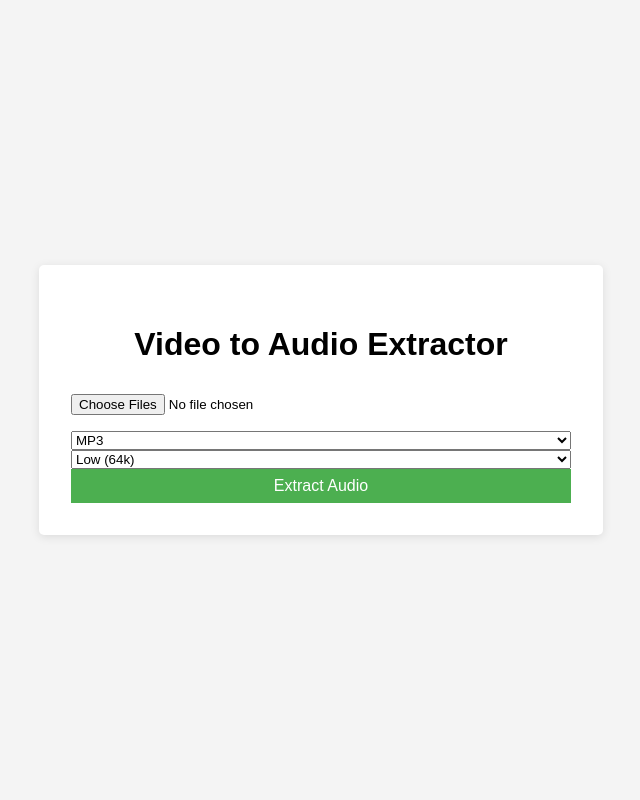
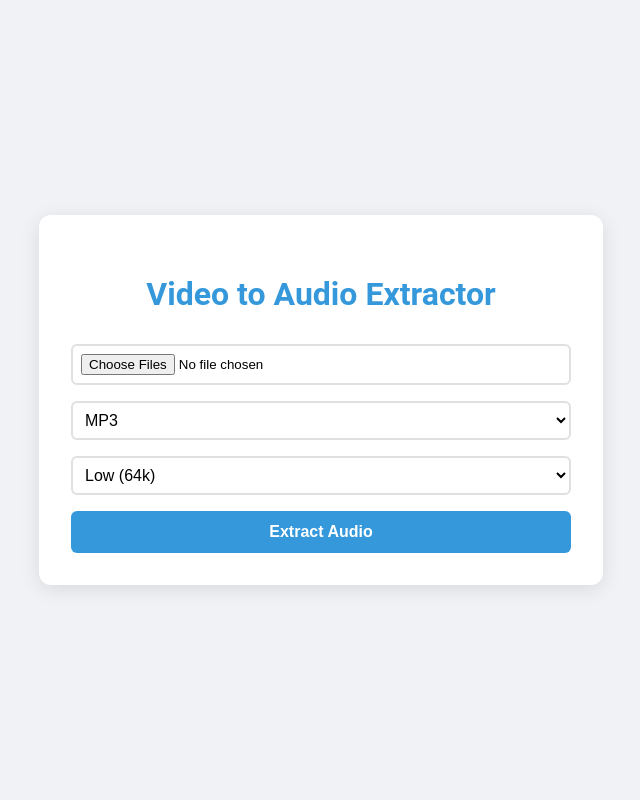
Before and after one commit to Oruga420/AudioExtractorApp, a Flask app: page / in a window 1280 px wide. Shown: the whole page, without its empty margins (319-959 px from the left). Run offline with Flask 3, Linux system fonts and the light colour scheme.

Commit message:
Agent step completed: Enhance UX with CSS styles, including rounded buttons and a modern 'pop' look

```diff
--- a/static/css/styles.css
+++ b/static/css/styles.css
@@ -1,5 +1,5 @@
 body {
-    font-family: Arial, sans-serif;
+    font-family: 'Roboto', Arial, sans-serif;
     line-height: 1.6;
     margin: 0;
     padding: 0;
@@ -7,14 +7,14 @@ body {
     justify-content: center;
     align-items: center;
     min-height: 100vh;
-    background-color: #f4f4f4;
+    background-color: #f0f2f5;
 }
 
 .container {
-    background-color: #fff;
+    background-color: #ffffff;
     padding: 2rem;
-    border-radius: 5px;
-    box-shadow: 0 2px 10px rgba(0, 0, 0, 0.1);
+    border-radius: 12px;
+    box-shadow: 0 4px 20px rgba(0, 0, 0, 0.1);
     width: 90%;
     max-width: 500px;
 }
@@ -22,6 +22,8 @@ body {
 h1 {
     text-align: center;
     margin-bottom: 1.5rem;
+    color: #3498db;
+    font-weight: 700;
 }
 
 form {
@@ -31,19 +33,34 @@ form {
 
 input[type="file"] {
     margin-bottom: 1rem;
+    padding: 0.5rem;
+    border: 2px solid #e0e0e0;
+    border-radius: 6px;
+}
+
+select {
+    margin-bottom: 1rem;
+    padding: 0.5rem;
+    border: 2px solid #e0e0e0;
+    border-radius: 6px;
+    background-color: #ffffff;
+    font-size: 1rem;
 }
 
 button {
-    background-color: #4CAF50;
+    background-color: #3498db;
     color: white;
-    padding: 0.5rem;
+    padding: 0.75rem;
     border: none;
+    border-radius: 6px;
     cursor: pointer;
     font-size: 1rem;
+    font-weight: 600;
+    transition: background-color 0.3s ease;
 }
 
 button:hover {
-    background-color: #45a049;
+    background-color: #2980b9;
 }
 
 .hidden {
```
Also changed, not shown: other parts of static/css/styles.css (+53 -4 lines).
